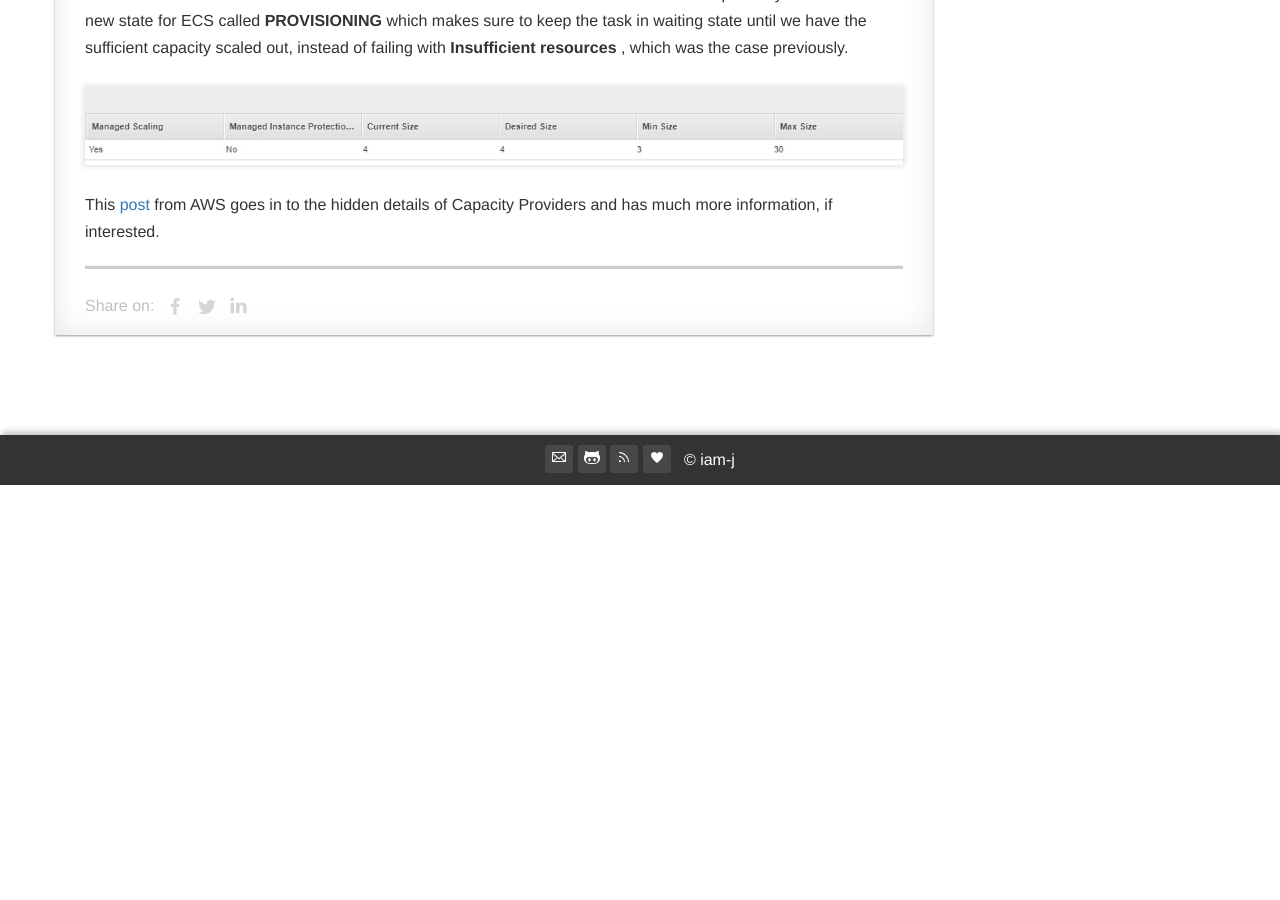
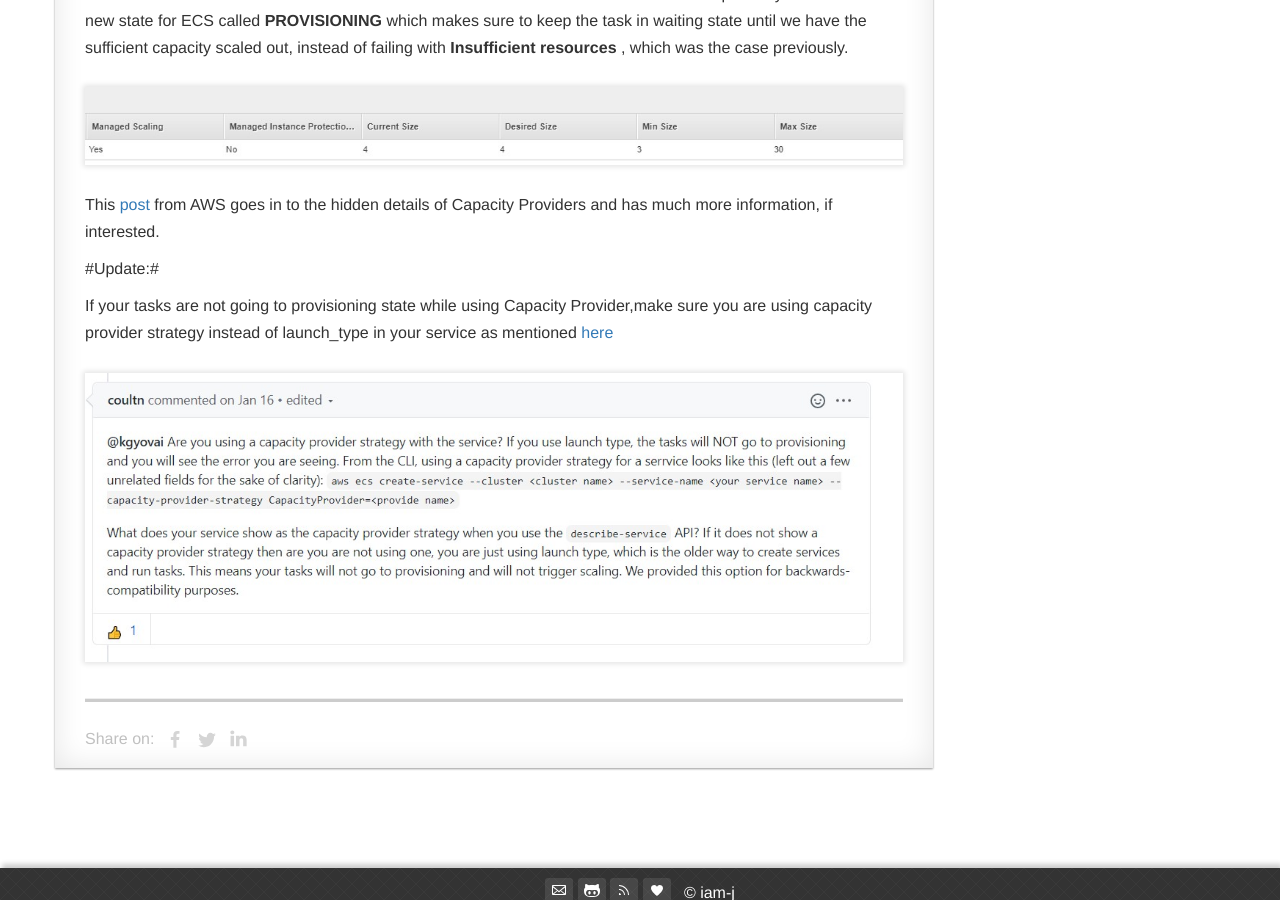
Before and after one commit to iam-j/iam-j.github.io, a Jekyll site: the page built from _posts/2020-06-17-capacity-provider-for-scaling.markdown, in a window 1280 px wide and 900 px high, scrolled down 2721 px. Built offline with Jekyll 4.4.1, drawn with Linux system fonts in a browser that asks for light colours; nearby versions of some CDN libraries; before the commit the page ends 3206 px from its top, so only the background shows below that.

Commit message:
Update post

```diff
--- a/_posts/2020-06-17-capacity-provider-for-scaling.markdown
+++ b/_posts/2020-06-17-capacity-provider-for-scaling.markdown
@@ -96,9 +96,15 @@ We can achieve smooth scale in and scale out of the resources in the cluster and
 
 This [post](https://aws.amazon.com/blogs/containers/deep-dive-on-amazon-ecs-cluster-auto-scaling/) from AWS goes in to the hidden details of Capacity Providers and has much more information, if interested.
 
+#Update:#
+
+If your tasks are not going to provisioning state while using Capacity Provider,make sure you are using capacity provider strategy instead of launch_type in your service as mentioned [here](https://github.com/aws/containers-roadmap/issues/653#issuecomment-568284219)
+
+![capacity6][capacity6]
 
 [capacity1]: {{"/capacity/capacity1.jpg" | prepend: site.imgrepo }}
 [capacity2]: {{"/capacity/capacity2.jpg" | prepend: site.imgrepo }}
 [capacity3]: {{"/capacity/capacity3.jpg" | prepend: site.imgrepo }}
 [capacity4]: {{"/capacity/capacity4.jpg" | prepend: site.imgrepo }}
 [capacity5]: {{"/capacity/capacity5.jpg" | prepend: site.imgrepo }}
+[capacity6]: {{"/capacity/capacity6.jpg" | prepend: site.imgrepo }}
```
Also changed, not shown: static/img/capacity/capacity6.jpg (added).
